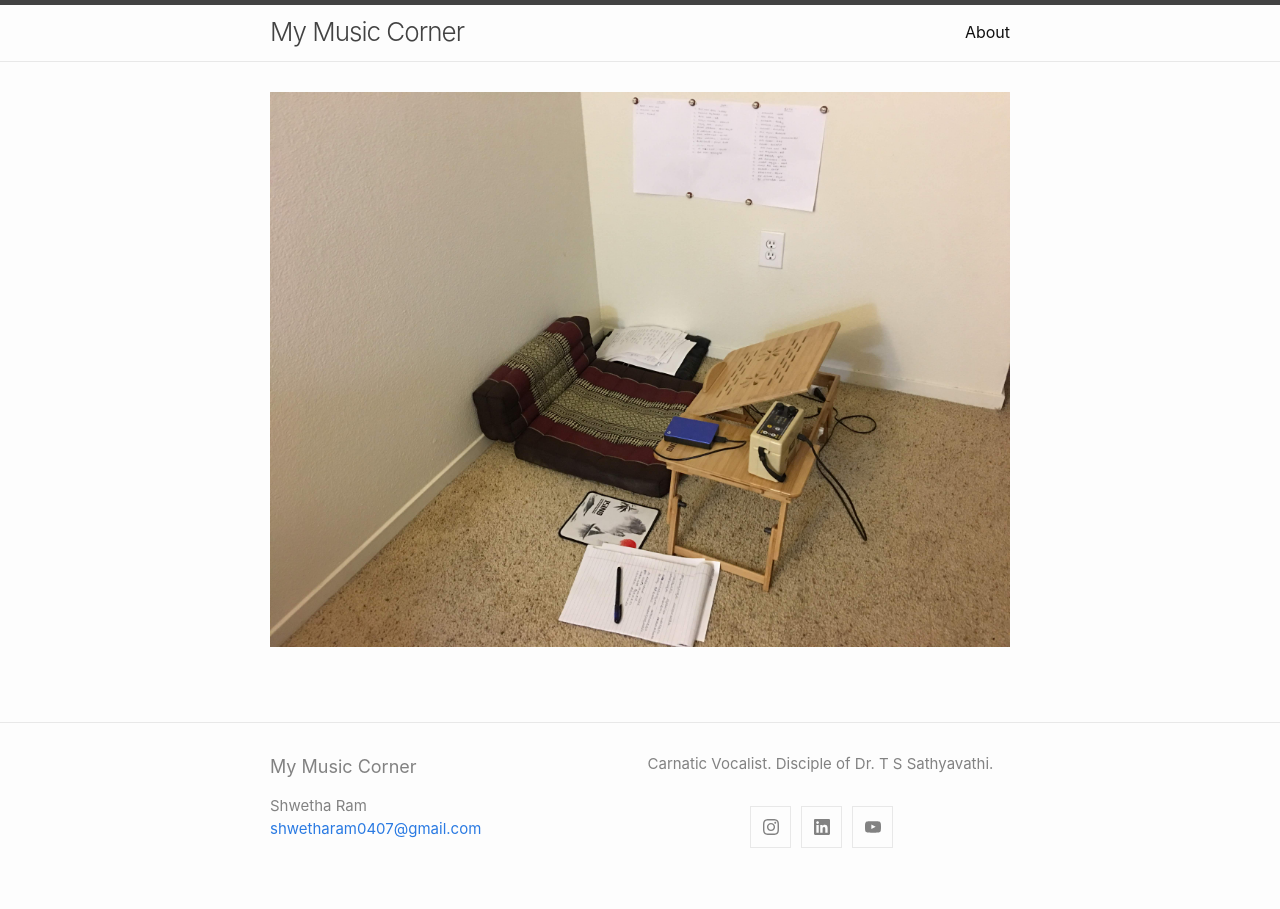
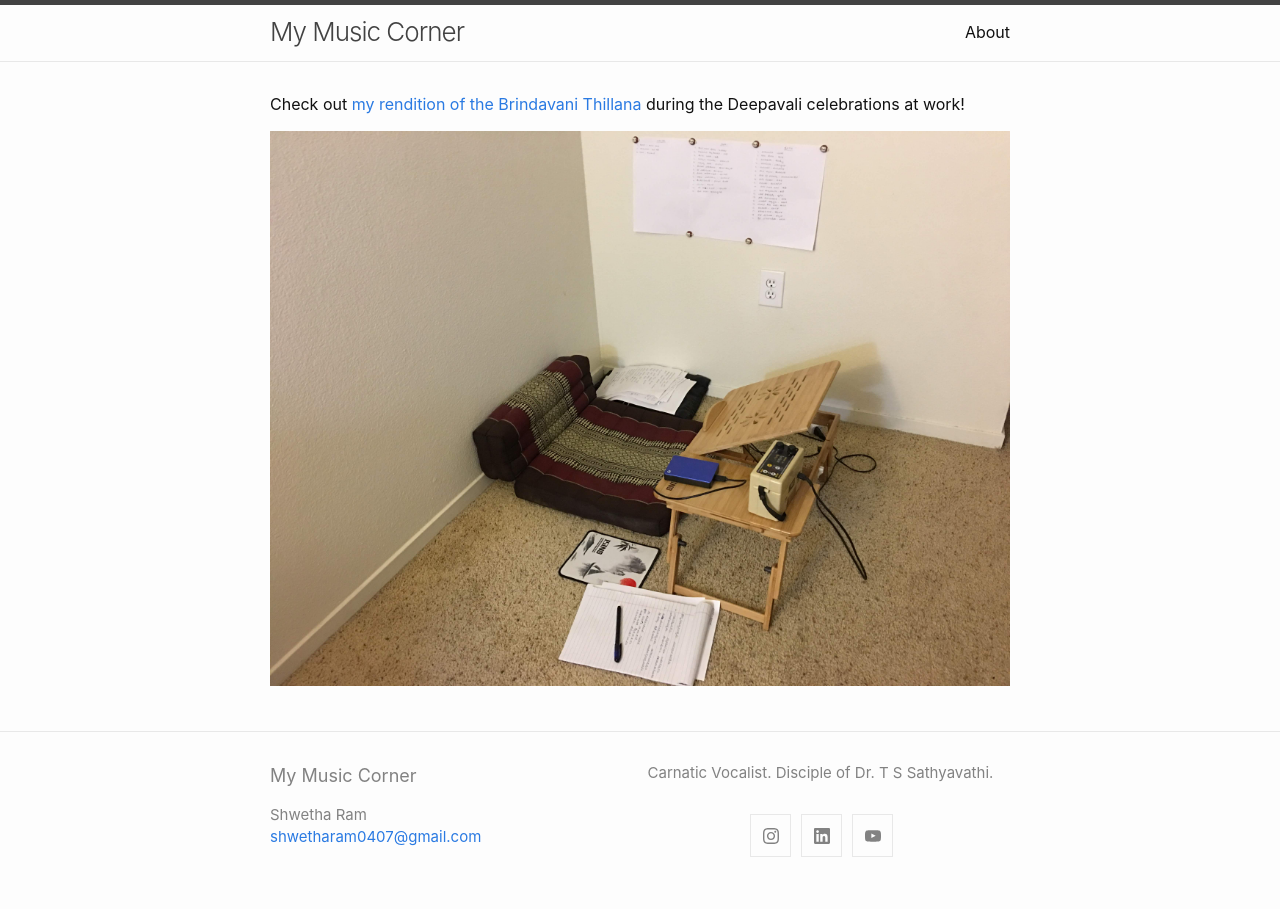
Before and after one commit to shwetharam0407/music-corner, a Jekyll site: the page built from index.md, in a window 1280 px wide. Built offline with Jekyll 4.4.1, drawn with Linux system fonts in a browser that asks for light colours.

Commit message:
added link to performance

```diff
--- a/index.md
+++ b/index.md
@@ -7,4 +7,7 @@
 #
 layout: home
 ---
+
+#### Check out [my rendition of the Brindavani Thillana](https://www.youtube.com/watch?v=v9seQE_TBrw) during the Deepavali celebrations at work!
+
 ![ ](/data/img/music_corner.JPG)
```
